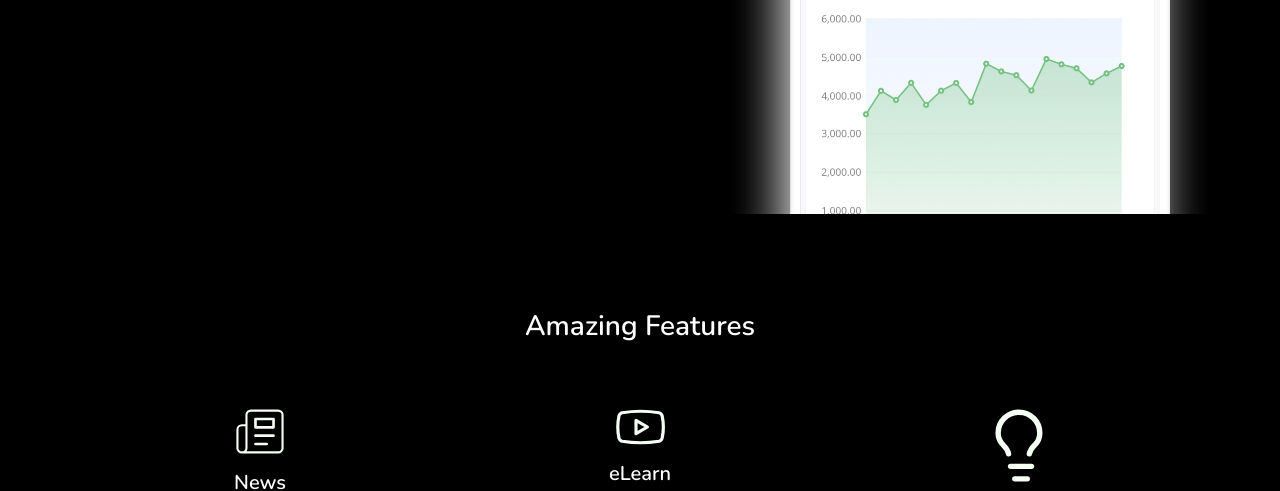
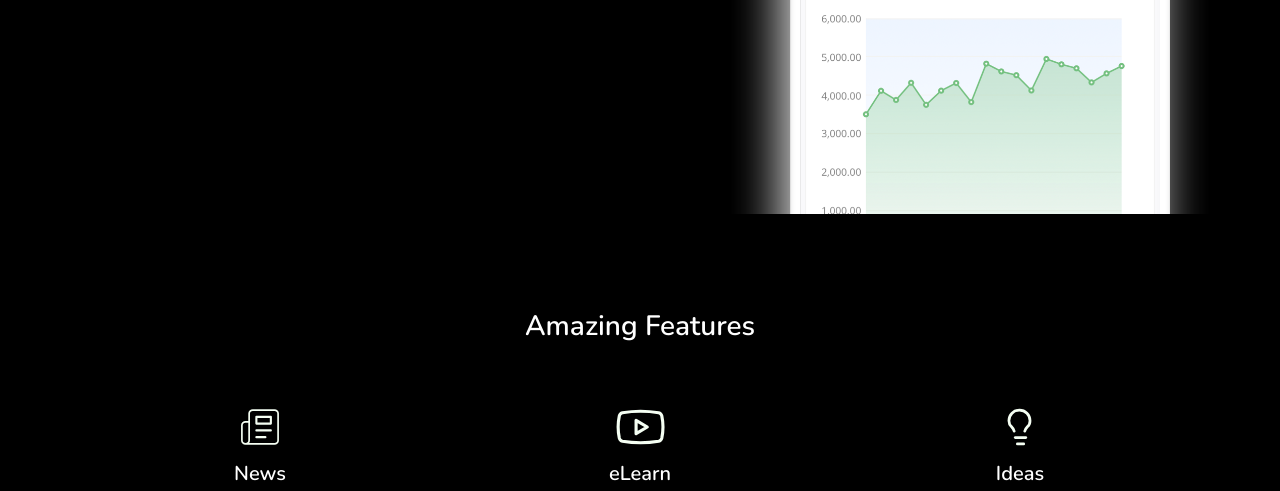
Before and after one commit to mushee22/ecoinvest-landing-page, a plain HTML site: page index.html in a window 1280 px wide. Shown: the part 474-965 px from the top of the page. Drawn offline with nearby package versions, Linux system fonts and the light colour scheme.

Commit message:
image height changed

```diff
--- a/index.html
+++ b/index.html
@@ -75,7 +75,7 @@
 		    <div class="row">
 		        <div class="item col-12 col-lg-4">
 				    <div class="item-inner text-center p-3 p-lg-5">
-					    <img class="mb-3" src="assets/images/news.svg" width="50" alt="" />
+					    <img class="mb-3" src="assets/images/news.svg" width="50" height="38" alt="" />
 					    <h5>News</h5>
 					    <div>
 							Stay informed with our News feature! Access financial news filtered by country, stocks, currencies, commodities, and more. Get real-time updates and expert analysis to stay ahead in the market.
@@ -84,7 +84,7 @@
 			    </div><!--//item-->
 			    <div class="item col-12 col-lg-4">
 				    <div class="item-inner text-center p-3 p-lg-5">
-					    <img class="mb-3" src="assets/images/video.svg" width="50" alt="" />
+					    <img class="mb-3" src="assets/images/video.svg" width="50" height="38" alt="" />
 					    <h5>eLearn</h5>
 					    <div>
                             Learn stock trading and investing for free with our eLearn feature. Our simple and easy-to-understand short videos are designed for all levels of expertise. Whether you're a beginner or looking to enhance your skills, our curated content will help you succeed in the market.
@@ -93,7 +93,7 @@
 			    </div><!--//item-->
 			    <div class="item col-12 col-lg-4">
 				    <div class="item-inner text-center p-3 p-lg-5">
-					    <img class="mb-3" src="assets/images/idea.svg" width="50" alt="" />
+					    <img class="mb-3" src="assets/images/idea.svg" width="50" height="38" alt="" />
 					    <h5>Ideas</h5>
 					    <div>
 							Gain insights from experienced traders with our Ideas feature. Discover valuable trading ideas and market insights shared by seasoned professionals. Stay ahead of the curve and make informed decisions with the help of our community of traders.
```
